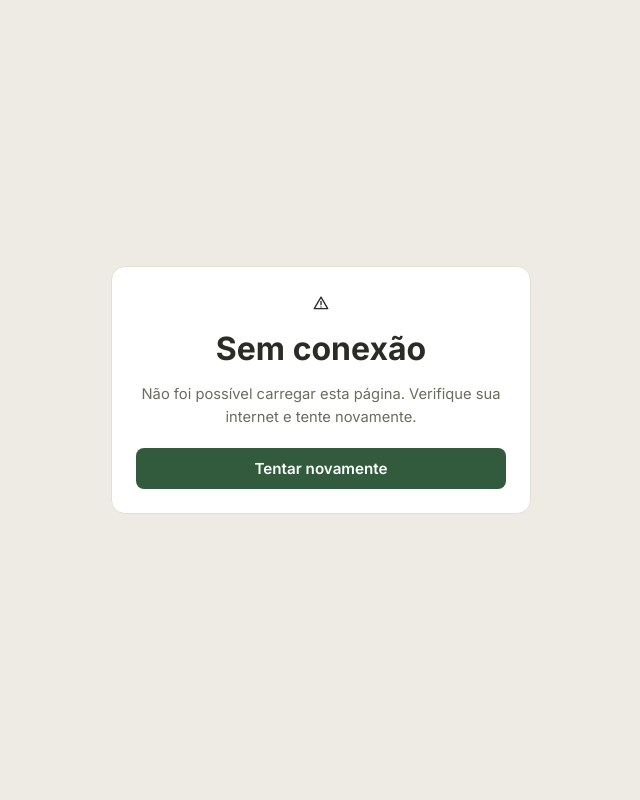
After one commit to Erick-freire/sistema-rh, a Django app: page /offline/ in a window 1280 px wide. The commit adds this page. Shown: the whole page, without its empty margins (319-959 px from the left). Run offline with Django 5.2, Linux system fonts and the light colour scheme.

Commit message:
PWA adcionado

```diff
--- /dev/null
+++ b/funcionarios/pwa_views.py
@@ -0,0 +1,19 @@
+import os
+
+from django.conf import settings
+from django.http import HttpResponse
+from django.shortcuts import render
+from django.views.decorators.cache import never_cache
+
+
+@never_cache
+def service_worker_view(request):
+    caminho = os.path.join(settings.BASE_DIR, 'static', 'pwa', 'service-worker.js')
+    with open(caminho, 'rb') as arquivo:
+        resposta = HttpResponse(arquivo.read(), content_type='application/javascript')
+    resposta['Service-Worker-Allowed'] = '/'
+    return resposta
+
+
+def offline_view(request):
+    return render(request, 'funcionarios/offline.html')
--- a/funcionarios/templates/funcionarios/base.html
+++ b/funcionarios/templates/funcionarios/base.html
@@ -7,6 +7,9 @@
     <meta name="viewport" content="width=device-width, initial-scale=1.0">
     <title>{% block titulo %}Sistema RH{% endblock %}</title>
     <link rel="icon" type="image/png" href="{% static 'img/favicon.png' %}">
+    <link rel="manifest" href="{% static 'pwa/manifest.json' %}">
+    <meta name="theme-color" content="#325A3D">
+    <link rel="apple-touch-icon" href="{% static 'pwa/icon-192.png' %}">
     <link rel="stylesheet" href="{% static 'css/style.css' %}">
     <link rel="preconnect" href="https://fonts.googleapis.com">
     <link href="https://fonts.googleapis.com/css2?family=Inter:wght@400;600;700&display=swap" rel="stylesheet">
@@ -155,5 +158,14 @@
 {% endblock %}
 {% endif %}
 
+<script>
+if ('serviceWorker' in navigator) {
+    window.addEventListener('load', () => {
+        navigator.serviceWorker.register('/service-worker.js', { scope: '/' })
+            .catch((err) => console.warn('Falha ao registrar service worker:', err));
+    });
+}
+</script>
+
 </body>
 </html>
--- /dev/null
+++ b/funcionarios/templates/funcionarios/offline.html
@@ -0,0 +1,28 @@
+{% extends 'funcionarios/base.html' %}
+{% load rh_icons %}
+
+{% block titulo %}Sem conexão{% endblock %}
+
+{% block conteudo %}
+<div class="card" style="max-width: 420px; margin: 40px auto; text-align: center;">
+    {% icon 'alert-triangle' %}
+    <h1 style="margin-top: 10px; margin-bottom: 10px;">Sem conexão</h1>
+    <p style="color: var(--color-text-muted); font-size: 0.92rem;">
+        Não foi possível carregar esta página. Verifique sua internet e tente novamente.
+    </p>
+    <button type="button" class="btn-primario btn-bloco" style="margin-top: 20px;" onclick="location.reload()">Tentar novamente</button>
+</div>
+{% endblock %}
+
+{% block conteudo_sem_login %}
+<div class="login-shell">
+    <div class="card" style="max-width: 420px; text-align: center;">
+        {% icon 'alert-triangle' %}
+        <h1 style="margin-top: 10px; margin-bottom: 10px;">Sem conexão</h1>
+        <p style="color: var(--color-text-muted); font-size: 0.92rem;">
+            Não foi possível carregar esta página. Verifique sua internet e tente novamente.
+        </p>
+        <button type="button" class="btn-primario btn-bloco" style="margin-top: 20px;" onclick="location.reload()">Tentar novamente</button>
+    </div>
+</div>
+{% endblock %}
--- a/funcionarios/urls.py
+++ b/funcionarios/urls.py
@@ -1,9 +1,12 @@
 from django.urls import path
 from . import views
+from . import pwa_views
 
 urlpatterns = [
     path('login/', views.login_view, name='login'),
     path('logout/', views.logout_view, name='logout'),
+    path('service-worker.js', pwa_views.service_worker_view, name='service_worker'),
+    path('offline/', pwa_views.offline_view, name='offline'),
     path('', views.dashboard_view, name='dashboard'),
     path('meu-perfil/', views.meu_perfil_view, name='meu_perfil'),
     path('meu-perfil/foto/', views.atualizar_foto_view, name='atualizar_foto'),
```
Also changed, not shown: static/pwa/service-worker.js (added, +63 -0 lines), static/pwa/icon-192.png (added), static/pwa/icon-512.png (added), static/pwa/manifest.json (added).
